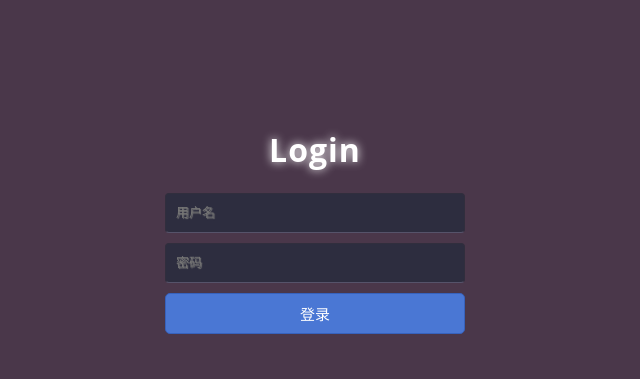
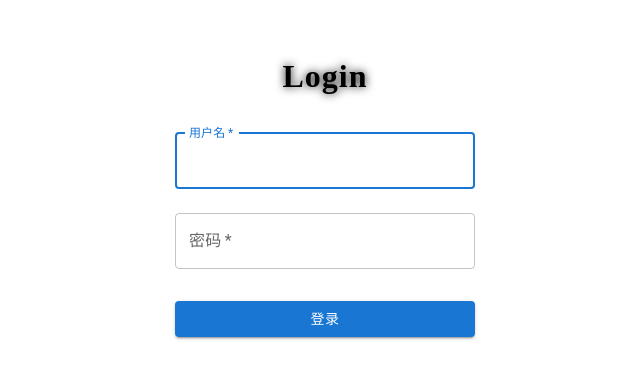
Before and after one commit to vanBlayt/city-person, a React (Create React App) app: page / in a window 1280 px wide. Shown: the part 143-522 px from the top of the page, without its empty margins (325-965 px from the left). Built offline with nearby package versions, Linux system fonts and the light colour scheme.

Commit message:
feat: login UI

```diff
--- a/package.json
+++ b/package.json
@@ -3,6 +3,9 @@
   "version": "0.1.0",
   "private": true,
   "dependencies": {
+    "@emotion/react": "^11.7.0",
+    "@emotion/styled": "^11.6.0",
+    "@material-ui/core": "^5.0.0-beta.5",
     "@testing-library/jest-dom": "^5.11.4",
     "@testing-library/react": "^11.1.0",
     "@testing-library/user-event": "^12.1.10",
@@ -10,9 +13,12 @@
     "@types/node": "^12.0.0",
     "@types/react": "^17.0.0",
     "@types/react-dom": "^17.0.0",
+    "antd-mobile": "^5.0.0-rc.2",
     "node-sass": "^6.0.1",
     "react": "^17.0.2",
     "react-dom": "^17.0.2",
+    "react-hook-form": "^7.20.5",
+    "react-router-dom": "^6.0.2",
     "react-scripts": "4.0.3",
     "typescript": "^4.1.2",
     "web-vitals": "^1.0.1"
--- a/public/index.html
+++ b/public/index.html
@@ -26,7 +26,7 @@
     -->
     <title>React App</title>
   </head>
-  <body>
+  <body style="margin: 0;">
     <noscript>You need to enable JavaScript to run this app.</noscript>
     <div id="root"></div>
     <!--
--- a/src/Login/index.scss
+++ b/src/Login/index.scss
@@ -1,59 +1,69 @@
-html {
+// html {
+//   width: 100%;
+//   height: 100%;
+//   overflow: hidden;
+//   font-style: sans-serif;
+// }
+// body {
+//   width: 100%;
+//   height: 100%;
+//   font-family: "Open Sans", sans-serif;
+//   margin: 0;
+//   background-color: #4a374a;
+// }
+.login-wrapper {
   width: 100%;
-  height: 100%;
-  overflow: hidden;
-  font-style: sans-serif;
-}
-body {
-  width: 100%;
-  height: 100%;
-  font-family: "Open Sans", sans-serif;
-  margin: 0;
-  background-color: #4a374a;
-}
-#login {
+  // height: 100vh;
+  // background-color: #4a374a;
+  .login {
     position: absolute;
-  top: 50%;
+    top: 40%;
     left: 50%;
     margin: -150px 0 0 -150px;
     width: 300px;
     height: 300px;
+    // border: 1px solid #333;
+    padding: 10px;
 
     h1 {
-    color: #fff;
+      // color: #fff;
       text-shadow: 0 0 10px;
       letter-spacing: 1px;
       text-align: center;
       font-size: 2em;
       margin: 0.67em 0;
     }
-  .login-input {
-    width: 278px;
-    height: 18px;
-    margin-bottom: 10px;
-    outline: none;
-    padding: 10px;
-    font-size: 13px;
-    color: #fff;
-    text-shadow: 1px 1px 1px;
-    border-top: 1px solid #312e3d;
-    border-left: 1px solid #312e3d;
-    border-right: 1px solid #312e3d;
-    border-bottom: 1px solid #56536a;
-    border-radius: 4px;
-    background-color: #2d2d3f;
-  }
-  .but {
-    width: 300px;
-    min-height: 20px;
-    display: block;
-    background-color: #4a77d4;
-    border: 1px solid #3762bc;
-    color: #fff;
-    padding: 9px 14px;
-    font-size: 15px;
-    line-height: normal;
-    border-radius: 5px;
-    margin: 0;
+
+    .login-form {
+
+      .adm-list {
+        // border-bottom: none;
+        overflow: visible;
+        // border: 1px solid #333;
+        .adm-list-inner {
+          overflow: visible;
+          .adm-list-item {
+            border-radius: 10px;
+            border: 1px solid #333;
+            overflow: visible;
+            .adm-list-item-content{
+              border-bottom: none;
+              overflow: visible;
             }
           }
+
+          .adm-list-item + .adm-list-item {
+            margin-top: 6px;
+          }
+        }
+      }
+      .adm-list.adm-list-default{
+        border: none;
+      }
+
+      .login-button{
+        color: #333;
+      }
+    }
+  }
+}
--- a/src/Login/index.tsx
+++ b/src/Login/index.tsx
@@ -1,14 +1,57 @@
 import React from 'react';
 import './index.scss';
+import { TextField, Button } from '@material-ui/core';
+import { useForm } from 'react-hook-form';
+
+
 function Login() {
+  // 初始化form表单
+  const {
+    register,
+    handleSubmit,
+    formState: { errors },
+  } = useForm();
+
+  function loginSubmit(e: any) {
+    const { username, password } = e;
+    console.log(username, password);
+  }
+
   return (
-    <div id="login">
-      <h1>Login</h1>
-      <form method="post">
-        <input className='login-input' type="text" required placeholder="用户名" name="u"></input>
-        <input className='login-input' type="password" required placeholder="密码" name="p"></input>
-        <button className="but" type="submit">登录</button>
-      </form>
+    <div className='login-wrapper'>
+      <div className="login">
+        <h1>Login</h1>
+        <form onSubmit={handleSubmit(loginSubmit)}>
+          <TextField
+            margin="normal"
+            fullWidth
+            id="username"
+            label="用户名"
+            autoComplete="username"
+            autoFocus
+            {...register('username')}
+            required
+          />
+          <TextField
+            margin="normal"
+            required
+            fullWidth
+            label="密码"
+            type="password"
+            id="password"
+            autoComplete="current-password"
+            {...register('password')}
+          />
+          <Button
+            type="submit"
+            fullWidth
+            variant="contained"
+            sx={{ mt: 3, mb: 2 }}
+          >
+            登录
+          </Button>
+        </form>
+      </div>
     </div>
   );
 }
--- /dev/null
+++ b/src/index.scss
@@ -0,0 +1,3 @@
+// body{
+//   margin: 0;
+// }
--- a/src/index.tsx
+++ b/src/index.tsx
@@ -1,10 +1,16 @@
 import React from 'react';
 import ReactDOM from 'react-dom';
 import Login from './Login';
+import './index.scss';
+import {
+  BrowserRouter as Router,
+  Route,
+  Link
+} from "react-router-dom";
 
 ReactDOM.render(
   <React.StrictMode>
-    <Login/>
+    <Login />
   </React.StrictMode>,
   document.getElementById('root')
 );
```
Also changed, not shown: 1 other file (tests, documents, lock files or other folders). Lines whose indentation alone changed are shown as unchanged.
